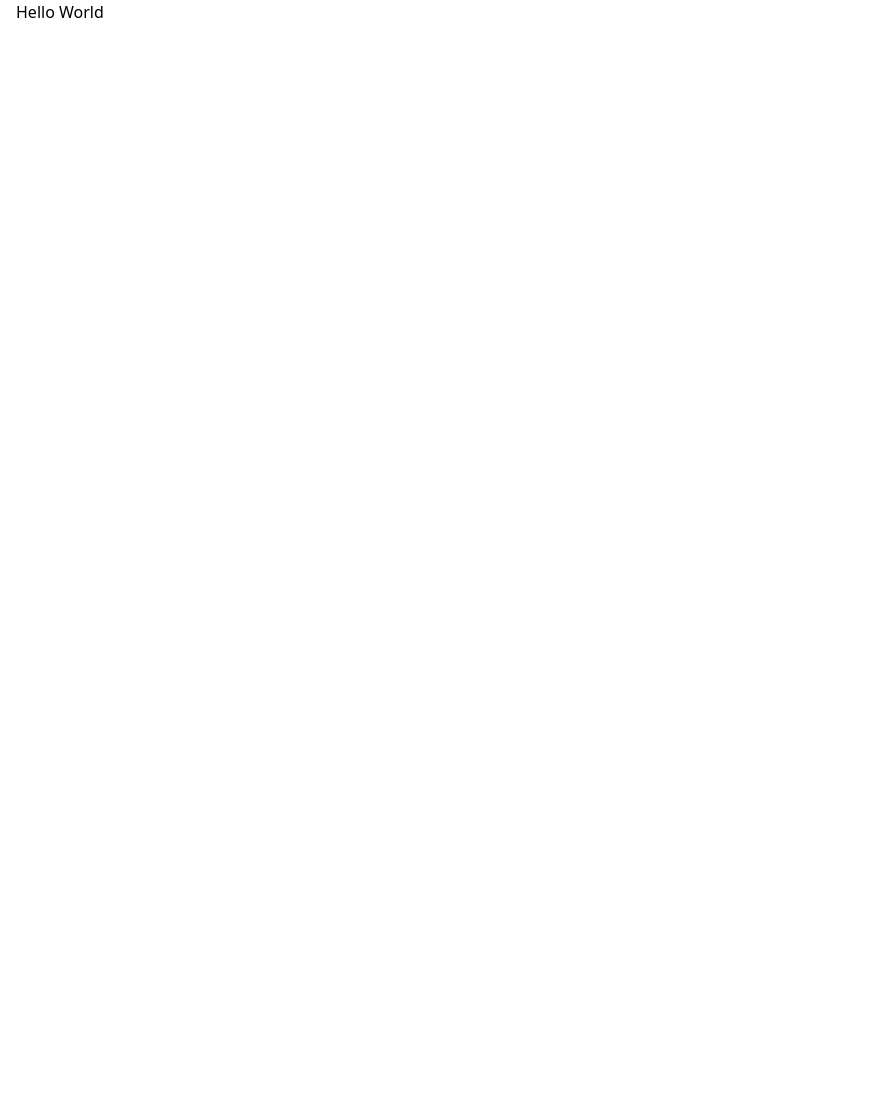
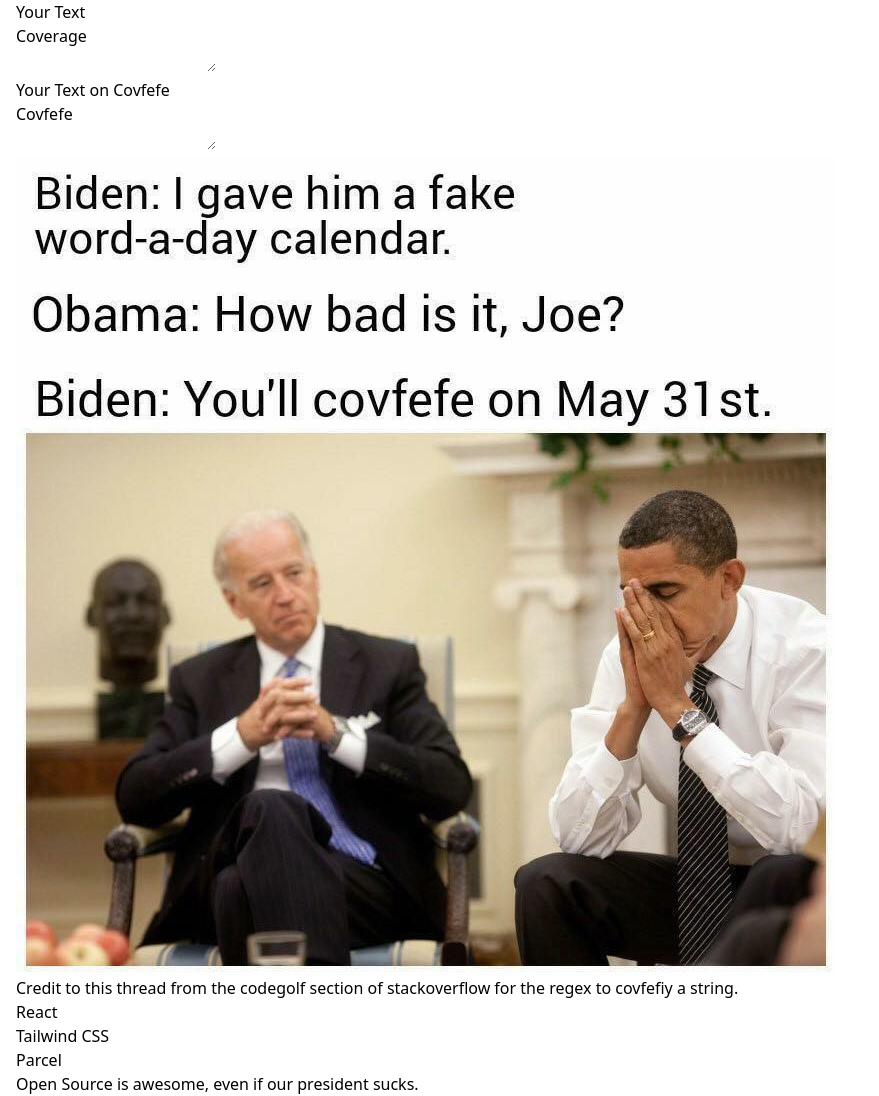
Before and after one commit to jderr-mx/covfefe, a React (Vite) app: page / in a window 1280 px wide. Shown: the whole page, without its empty margins (0-879 px from the left). Before the commit the page ends 800 px from the top, so only its background shows below. Built offline with nearby package versions, Linux system fonts and the light colour scheme.

Commit message:
refactored into functional component with hooks, TODO make it pretty

```diff
--- a/package.json
+++ b/package.json
@@ -8,9 +8,6 @@
     "postcss-import": "^12.0.1",
     "react": "^16.3.0",
     "react-dom": "^16.8.0",
-    "react-share": "^4.1.0",
-    "semantic-ui-css": "^2.4.1",
-    "semantic-ui-react": "^0.88.2",
     "tailwindcss": "^1.4.6"
   },
   "devDependencies": {
--- a/src/App.js
+++ b/src/App.js
@@ -1,21 +1,28 @@
-import React from 'react';
+import React, {Fragment} from 'react';
 import { render } from 'react-dom';
+import UncleJoe from './uncle_joe.jpg';
 import './app.css';
 
-// import Covfefe from './Covfefe';
+import Covfefe from './Covfefe';
 
 const App = () => {
-  return <h1>Hello World</h1>;
+  return(
+    <Fragment>
+      <Covfefe />
+      <img src={UncleJoe}/>
+        <p>
+          Credit to <a href='https://codegolf.stackexchange.com/questions/123685/covfefify-a-string'>this thread</a> from the <a href='codegolf.stackoverflow.com'>codegolf</a> section of stackoverflow for the regex to covfefiy a string.
+        </p>
+        <ul>
+          <li>React</li>
+          <li>Tailwind CSS</li>
+          <li>Parcel</li>
+        </ul>
+        <p>
+          Open Source is awesome, even if our president sucks.
+        </p>
+    </Fragment>
+  );
 };
-//        <Covfefe/>
-//        <p>
-//          Credit to <a href='https://codegolf.stackexchange.com/questions/123685/covfefify-a-string' target='_blank'>this thread</a> from the <a href='codegolf.stackoverflow.com'>codegolf</a> section of stackoverflow for the regex to covfefiy a string.
-//        </p>
-//        <p>
-//          Built with <a href='https://github.com/facebookincubator/create-react-app'>create-react-app</a> and <a href='https://react.semantic-ui.com'>semantic-ui-react</a>
-//        </p>
-//        <p>
-//          Open Source is awesome, even if our president is not.
-//        </p>
 
 render(<App />, document.getElementById('root'));
--- a/src/Covfefe.js
+++ b/src/Covfefe.js
@@ -1,68 +1,42 @@
-import React, { Component, Fragment } from 'react';
-// import { ShareButtons } from 'react-share';
-// import UncleJoe from './uncle_joe.jpg';
+import React, { Component, Fragment, useState } from 'react';
 import _ from 'lodash';
 
 
-class Covfefe extends Component {
+const Covfefe = () => {
+  const [myText, updateMyText] = useState('Coverage');
 
-  constructor(props) {
-    super(props);
-    this.state = { someText: 'Coverage'}
-    this.updateCovfefe = this.updateCovfefe.bind(this);
-  }
+  return (
+    <Fragment>
+      <p>Your Text</p>
+      <textarea onChange={e => updateMyText(e.target.value)} defaultValue={myText} />
+      <p>Your Text on Covfefe</p>
+      <textarea readOnly={true} value={covfefeThis(myText)} />
+    </Fragment>
+  );
+};
 
-  updateCovfefe(e) {
-    e.preventDefault();
-    this.setState({ someText: e.target.value});
-  }
-  render() {
-    return(
-      <Fragment>
-        //<Image src={UncleJoe} />
-        <p>Your Text</p>
-        <textarea onChange={this.updateCovfefe} defaultValue={this.state.someText} />
-        <p>Your Text on Covfefe</p>
-        <textarea readOnly="true" value={covfefeThis(this.state.someText)} />
-          /**
-          <TwitterShareButton url="localhost" title={covfefeThis(this.state.someText)} hashtags={['CovfefeThis!']}>
-            <Label as='a' color='blue'>
-              <Icon name='twitter' />Tweet
-            </Label>
-          </TwitterShareButton>
-          */
-      </Fragment>
-    )
-  }
-}
-
-const f = (s) => {
+const f = s => {
   let results = s.match`(.*?[aeiouy]+(.)).*?([aeiouy])`;
-  if(results === null) {
+  if (results === null) {
     return '';
   }
-  let [,a,b,c] = results;
+  let [, a, b, c] = results;
 
-  return a+(b=(a="bcdfgszkvtgp")[11-a.search(b)]||b)+c+b+c;
-}
+  return a + (b = (a = 'bcdfgszkvtgp')[11 - a.search(b)] || b) + c + b + c;
+};
 
-
-const covfefeThis = (text) => {
-
+const covfefeThis = text => {
   let results = text.match(/\S+\s*/g);
-  return _
-    .chain(results)
-    .map((value) => {
+  return _.chain(results)
+    .map(value => {
       return f(value) || value;
     })
     .reduce((value, v) => {
-      if(!value)
-        return `${v.trim()}`;
-      else
-        return `${value} ${v.trim()}`;
+      if (!value) return `${v.trim()}`;
+      else return `${value} ${v.trim()}`;
     }, '')
     .value();
-}
+};
 
 // const { TwitterShareButton } = ShareButtons;
 
```
